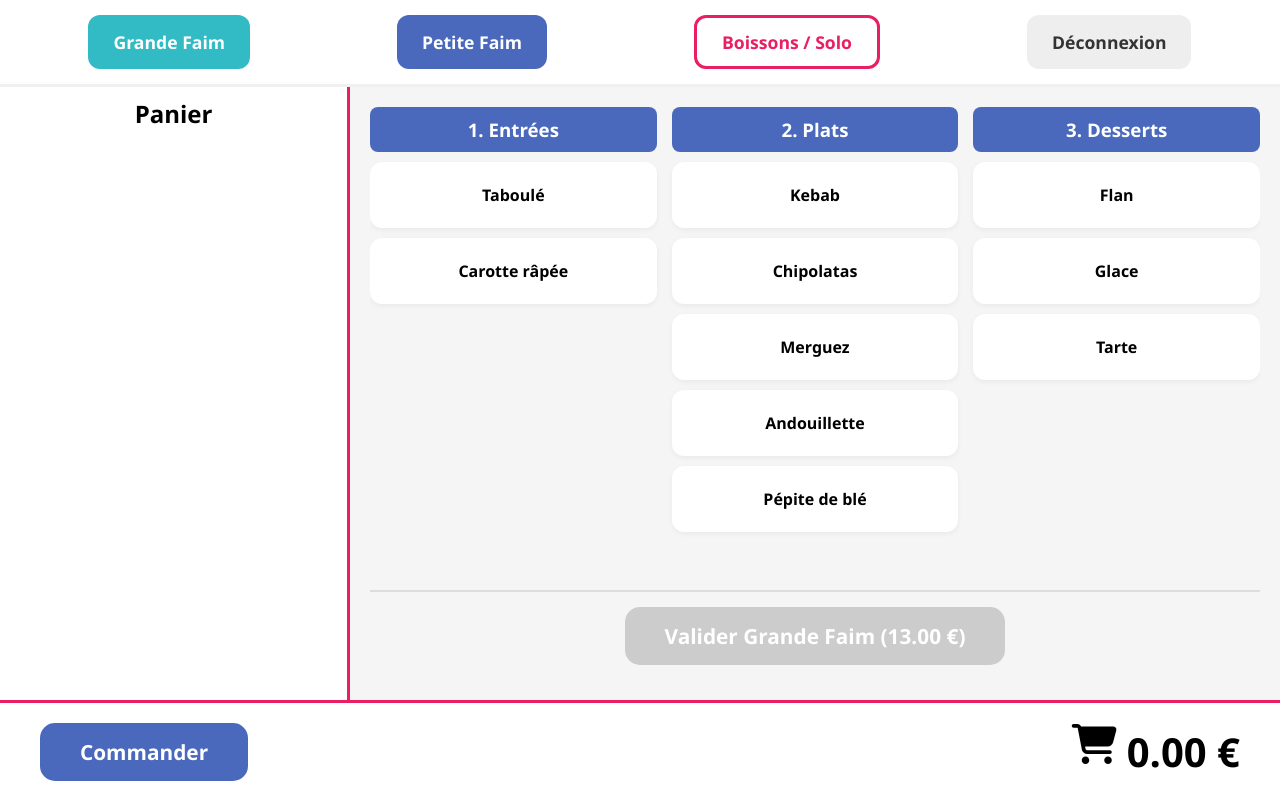
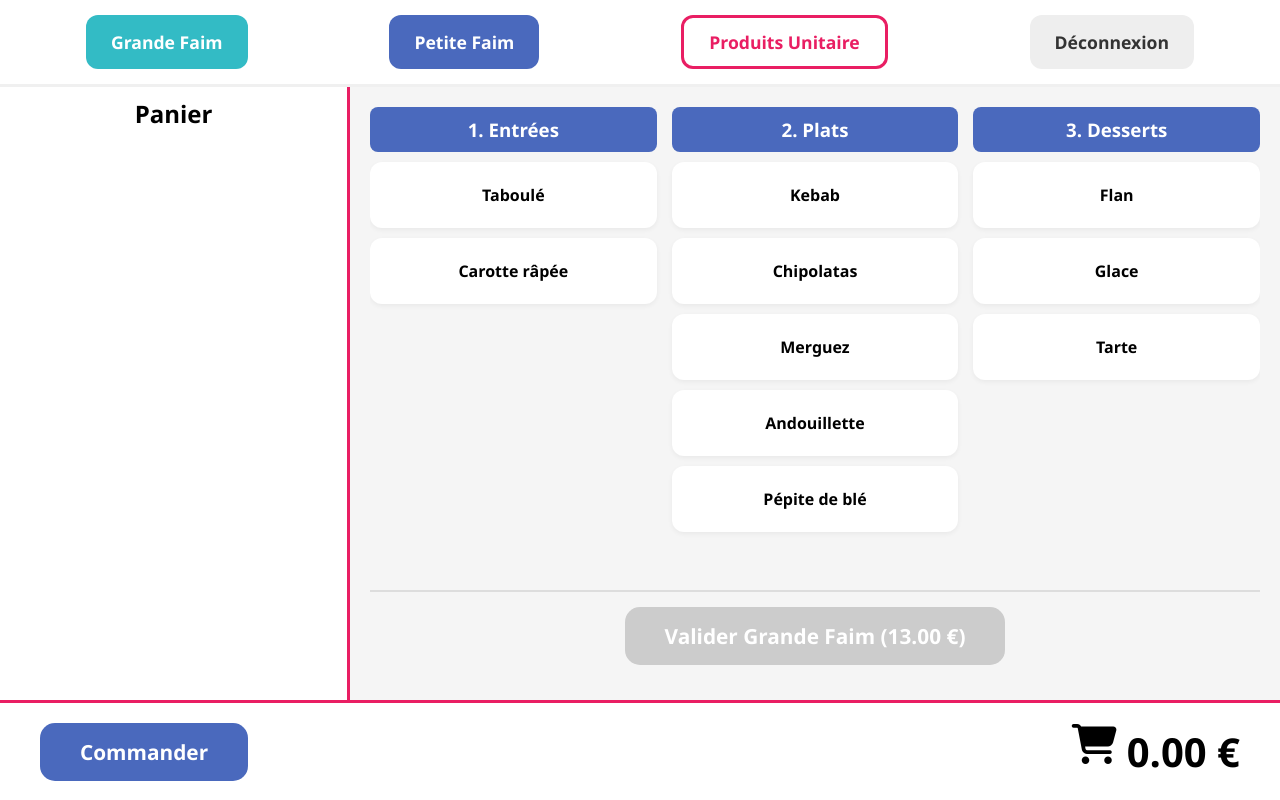
Before and after one commit to NathanCBT/Corso-Fleuri, a plain HTML site: page pages/cashierMenu/cashierMenu.html in a window 1280 px wide. Drawn offline with Linux system fonts and the light colour scheme.

Commit message:
html rename ProduitsUnitaire

```diff
--- a/pages/cashierMenu/cashierMenu.html
+++ b/pages/cashierMenu/cashierMenu.html
@@ -15,7 +15,7 @@
       <button class="btn btn-cyan" id="btn-grande-faim">Grande Faim</button>
       <button class="btn btn-blue" id="btn-petite-faim">Petite Faim</button>
       <button class="btn btn-pink-outline" id="btn-products">
-        Boissons / Solo
+        Produits Unitaire
       </button>
       <button class="btn btn-gray" id="btn-deconnexion">Déconnexion</button>
     </header>
```
